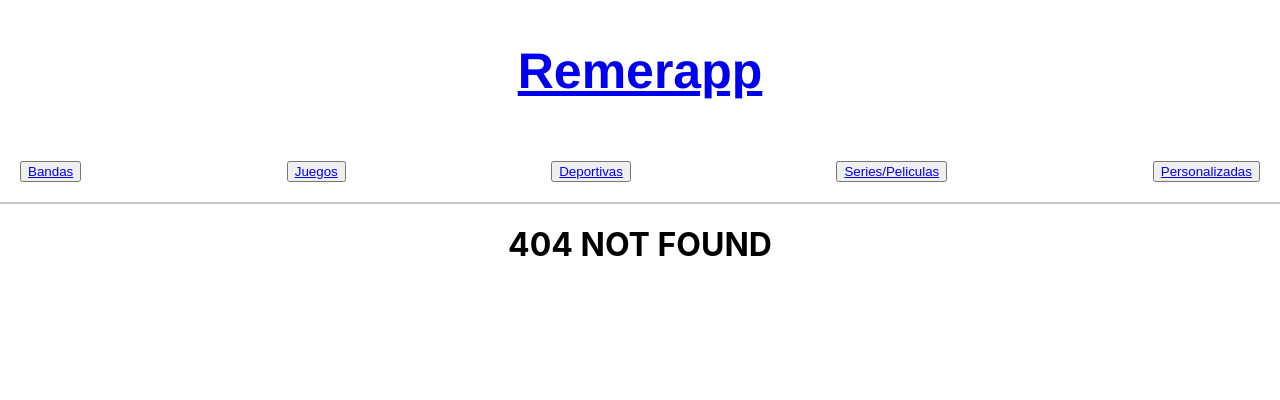
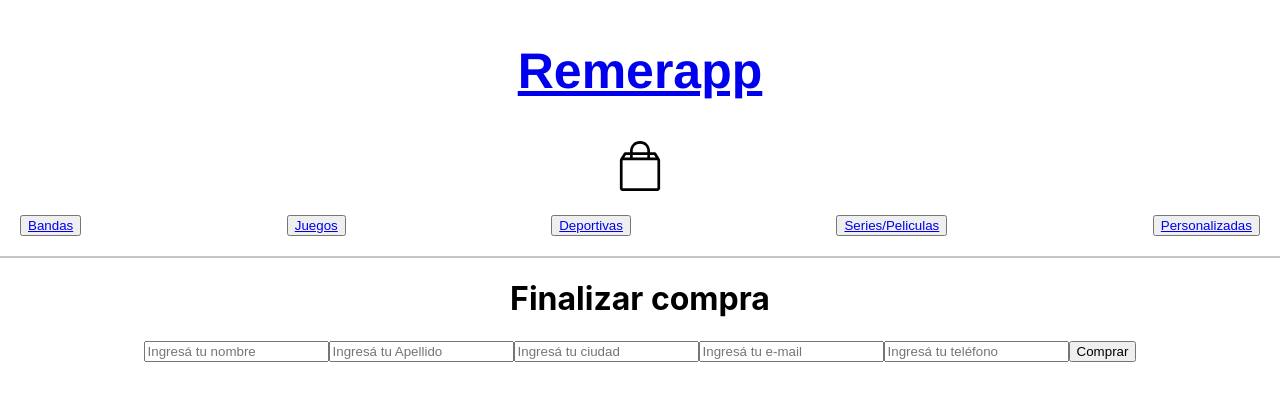
Before and after one commit to LeRouxGerardo/Remerapp, a React (Create React App) app: page /checkout in a window 1280 px wide. Before the commit this address had no page. Shown: the top 400 px of the page. Built offline with nearby package versions, Linux system fonts and the light colour scheme.

Commit message:
ultimo commit

```diff
--- a/package.json
+++ b/package.json
@@ -9,6 +9,7 @@
     "firebase": "^10.7.1",
     "react": "^18.2.0",
     "react-dom": "^18.2.0",
+    "react-hook-form": "^7.49.2",
     "react-router-dom": "^6.20.1",
     "react-scripts": "5.0.1",
     "tailwindcss": "^3.3.6",
--- a/src/App.jsx
+++ b/src/App.jsx
@@ -4,6 +4,7 @@ import NavBar from './componets/NavBar/NavBar';
 import ItemListContainer from './componets/ItemListContainer/ItemListContainer';
 import ItemDetailContainer from './componets/ItemDetailContainer/ItemDetailContainer';
 import  Cart from './componets/Cart/Cart';
+import Checkout from './componets/Checkout/Checkout'
 
 import { CartProvider } from './context/CartContext';
 
@@ -18,6 +19,7 @@ function App() {
             <Route path='/category/:categoryId' element={<ItemListContainer greeting={'Elegí por categoría'}/>}/>
             <Route path='/item/:itemId' element ={<ItemDetailContainer />}/>
             <Route path='/cart' element ={<Cart />} />
+            <Route path='/checkout' element ={<Checkout />} />
             <Route path='*' element={<h1 >404 NOT FOUND</h1>}/>
           </Routes>
         </CartProvider>
--- a/src/componets/Cart/Cart.jsx
+++ b/src/componets/Cart/Cart.jsx
@@ -5,9 +5,11 @@ import CartItem from '../CartItem/CartItem'
 import { Link } from "react-router-dom"
 
 const Cart = () => {
-    const { cart, clearCart, totalQuantity,total} = useContext(CartContext)
+    const { cart, clearCart, cantidadTotal
+,precioTotal} = useContext(CartContext)
 
-    if(totalQuantity === 0) {
+    if(cantidadTotal
+ === 0) {
         return (
             <div>
                 <h1>No agregaste nada a tu pedido</h1>
@@ -19,9 +21,9 @@ const Cart = () => {
     return (
         <div className='cerrarPedido'>
             { cart.map(p => <CartItem key={p.id} {...p}/>)}
-            <h3>Total: ${total}</h3>
+            <h3>Total: ${precioTotal}</h3>
             <button onClick={() => clearCart()} className="botonVaciar">Vaciar pedido</button>
-            <Link to='/checkout' className='Checkout'>Cerrar Sesión</Link>
+            <Link to='/Checkout' className='Checkout'>Finalizar Compra!</Link>
         </div>
     )
 }
--- a/src/componets/CartItem/CartItem.jsx
+++ b/src/componets/CartItem/CartItem.jsx
@@ -1,7 +1,17 @@
-import './CartItem.css'
+import React, { useContext } from 'react';
+import { CartContext } from '../../context/CartContext';
+import './CartItem.css';
 
 
 const CartItem = ({id, nombre, precio, quantity}) => {
+
+    const { removeItem } = useContext(CartContext);
+
+    const eliminarItem = () => {
+        removeItem(id);
+    };
+
+
     return (
         <article>
 
@@ -31,7 +41,7 @@ const CartItem = ({id, nombre, precio, quantity}) => {
                 </section>
 
                 <section className="EliminarItem">
-                    <button className="BtnEliminarItem">
+                    <button className="BtnEliminarItem" onClick={eliminarItem}>
                         X
                     </button>
                 </section>
--- a/src/componets/CartWidget/CartWidget.jsx
+++ b/src/componets/CartWidget/CartWidget.jsx
@@ -1,15 +1,19 @@
-import cart from './assets/shoppingbag_102718.svg'
+import cartIcono from './assets/shoppingbag_102718.svg'
 import { useContext } from 'react'
 import { CartContext } from '../../context/CartContext'
 import { Link } from 'react-router-dom'
 
 const CartWidget = () => {
-    const { totalQuantity } = useContext(CartContext)
+    const { cantidadTotal
+ } = useContext(CartContext)
+
     return (
-        <Link to='/cart' className='CartWidget' style={{ display: totalQuantity > 0 ? 'block' :'none'}}>
+        <Link to="/cart" className='CartWidget'  /* style={{ display: cantidadTotal
+ > 0 ? 'block' : 'none'}} */ >
 
-            <img className='CartImg' src={cart} alt="cart-widget"/>
-            { totalQuantity }
+            <img className='CartImg' src={cartIcono} alt="imagen bolsa de pedido"/>
+            { cantidadTotal
+ }
         </Link>
     )
 }
--- /dev/null
+++ b/src/componets/Checkout/Checkout.jsx
@@ -0,0 +1,61 @@
+import React, { useContext, useState } from 'react'
+import { CartContext } from '../../context/CartContext';
+import { useForm } from 'react-hook-form';
+import { collection, addDoc } from "firebase/firestore";
+import { db } from '../../services/firebase/firebaseConfig';
+
+const Checkout = () => {
+
+
+    const [pedidoId, setPedidoId] = useState("");
+
+    const { cart, precioTotal, clearCart } = useContext(CartContext);
+
+    const { register, handleSubmit } = useForm();
+
+    const comprar = (data) => {
+        const pedido = {
+            cliente: data,
+            productos: cart,
+            total: precioTotal ()
+        }
+        console.log(pedido);
+
+        const pedidosRef = collection(db, "Remerapp");
+
+        addDoc(pedidosRef, pedido)
+            .then((doc) => {
+                setPedidoId(doc.id);
+                clearCart();
+            })
+
+    }
+
+    if (pedidoId) {
+        return (
+            <div className="container">
+                <h1 className="main-title">Compra exitosa!Gracias por tu compra</h1>
+                <p>Tu número de pedido es: {pedidoId}</p>
+            </div>
+        )
+    }
+
+  return (
+    <div className="container">
+        <h1 className="main-title">Finalizar compra</h1>
+        <form className="formulario" onSubmit={handleSubmit(comprar)}>
+
+            <input type="text" placeholder="Ingresá tu nombre" {...register("nombre")} />
+            <input type="text" placeholder="Ingresá tu Apellido" {...register("nombre")} />
+            <input type="text" placeholder="Ingresá tu ciudad" {...register("nombre")} />
+            <input type="email" placeholder="Ingresá tu e-mail" {...register("email")} />
+            <input type="phone" placeholder="Ingresá tu teléfono" {...register("telefono")} />
+
+            <button className="enviar" type="submit">Comprar</button>
+
+        </form>
+    </div>
+  )
+}
+
+export default Checkout
--- a/src/componets/ItemDetailContainer/ItemDetailContainer.jsx
+++ b/src/componets/ItemDetailContainer/ItemDetailContainer.jsx
@@ -17,7 +17,7 @@ const ItemDetailContainer = () => {
     useEffect(() => {
          setLoading(true)
 
-        const docRef = doc(db, 'BaseRemerapp', itemId)
+        const docRef = doc(db, 'Remerapp', itemId)
 
         getDoc(docRef)
             .then(response => {
--- a/src/componets/NavBar/NavBar.css
+++ b/src/componets/NavBar/NavBar.css
@@ -17,3 +17,7 @@
     font-weight: bold;
 
 }
+
+.bolsaPedido{
+    align-items: right;
+}
--- a/src/componets/NavBar/NavBar.jsx
+++ b/src/componets/NavBar/NavBar.jsx
@@ -6,10 +6,13 @@ import {NavLink, Link} from 'react-router-dom'
 const NavBar = () => {
     return (
         <nav className="NavBar" >
+
             <Link to='/'>
-                <h1>Remerapp</h1>
+            <h1>Remerapp</h1>
             </Link>
-
+            <div className='bolsaPedido'>
+            <CartWidget />
+            </div>
             <div className='Categorias'>
                 <button className='botonNav'><NavLink to={`/category/Bandas`} className={({ isActive}) => isActive ? 'ActiveOption' : 'option'}>Bandas</NavLink></button>
                 <button className='botonNav'><NavLink to={`/category/Juegos`} className={({ isActive}) => isActive ? 'ActiveOption' : 'option'}>Juegos</NavLink></button>
@@ -18,7 +21,7 @@ const NavBar = () => {
                 <button className='botonNav'><NavLink to={`/category/Personalizadas`} className={({ isActive}) => isActive ? 'ActiveOption' : 'option'}>Personalizadas</NavLink></button>
 
             </div>
-            <CartWidget />
+
         </nav>
     )
 }
--- a/src/context/CartContext.jsx
+++ b/src/context/CartContext.jsx
@@ -21,16 +21,24 @@ const removeItem = (itemId) => {
     setCart(cartUpdated)
 }
 
+const precioTotal = () => {
+    return cart.reduce((acc, prod) => acc + prod.precio * prod.quantity, 0);
+}
 const clearCart = () => {
     setCart([])
 }
+
+const cantidadTotal  = () => {
+    return cart.reduce((acc, prod) => acc + prod.cantidad, 0);
+}
+
 
 const isInCart = (itemId) => {
     return cart.some(prod => prod.id === itemId)
 }
 
 return (
-    <CartContext.Provider value={{ cart, addItem, removeItem, clearCart }}>
+    <CartContext.Provider value={{ cart, addItem, removeItem, clearCart, precioTotal, cantidadTotal }}>
         { children }
     </CartContext.Provider>
 )
```
Also changed, not shown: 1 other file (tests, documents, lock files or other folders).
